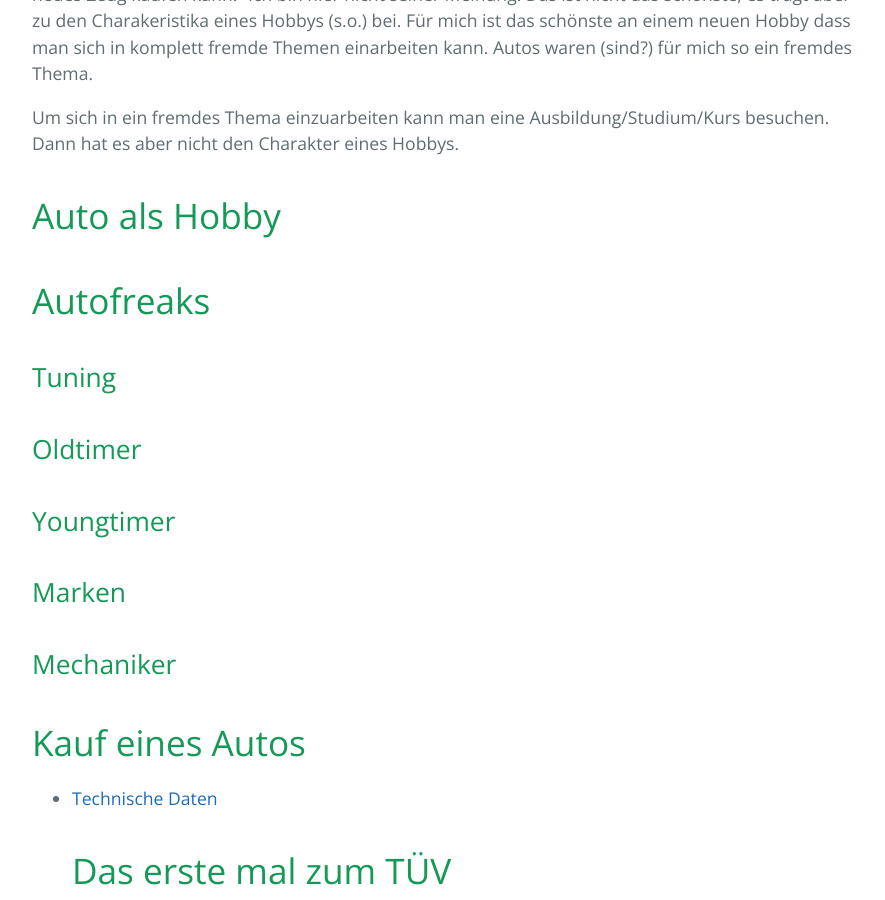
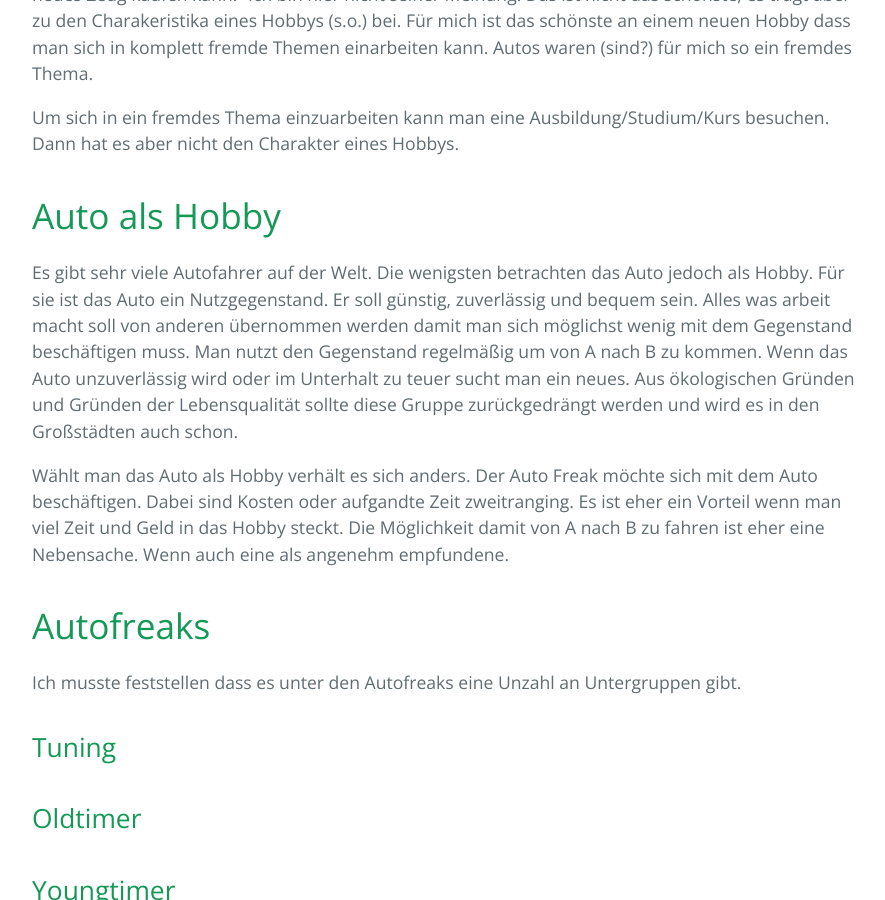
Before and after one commit to trautw/AutoAlsHobby, a Jekyll site: the page built from docs/_pages/02_hobby.md, in a window 1280 px wide and 900 px high, scrolled down 856 px. Shown: the whole window, without its empty margins (192-1077 px from the left). Built offline with Jekyll 4.4.1, drawn with Linux system fonts in a browser that asks for light colours.

Commit message:
Auto als Hobby

```diff
--- a/docs/_pages/02_hobby.md
+++ b/docs/_pages/02_hobby.md
@@ -22,9 +22,12 @@ Für mich ist das schönste an einem neuen Hobby dass man sich in komplett fremd
 Um sich in ein fremdes Thema einzuarbeiten kann man eine Ausbildung/Studium/Kurs besuchen. Dann hat es aber nicht den Charakter eines Hobbys.
 
 # Auto als Hobby
+Es gibt sehr viele Autofahrer auf der Welt. Die wenigsten betrachten das Auto jedoch als Hobby. Für sie ist das Auto ein Nutzgegenstand. Er soll günstig, zuverlässig und bequem sein. Alles was arbeit macht soll von anderen übernommen werden damit man sich möglichst wenig mit dem Gegenstand beschäftigen muss. Man nutzt den Gegenstand regelmäßig um von A nach B zu kommen. Wenn das Auto unzuverlässig wird oder im Unterhalt zu teuer sucht man ein neues. Aus ökologischen Gründen und Gründen der Lebensqualität sollte diese Gruppe zurückgedrängt werden und wird es in den Großstädten auch schon.
 
+Wählt man das Auto als Hobby verhält es sich anders. Der Auto Freak möchte sich mit dem Auto beschäftigen. Dabei sind Kosten oder aufgandte Zeit zweitranging. Es ist eher ein Vorteil wenn man viel Zeit und Geld in das Hobby steckt. Die Möglichkeit damit von A nach B zu fahren ist eher eine Nebensache. Wenn auch eine als angenehm empfundene.
 
 # Autofreaks
+Ich musste feststellen dass es unter den Autofreaks eine Unzahl an Untergruppen gibt.
 ## Tuning
 ## Oldtimer
 ## Youngtimer
```
